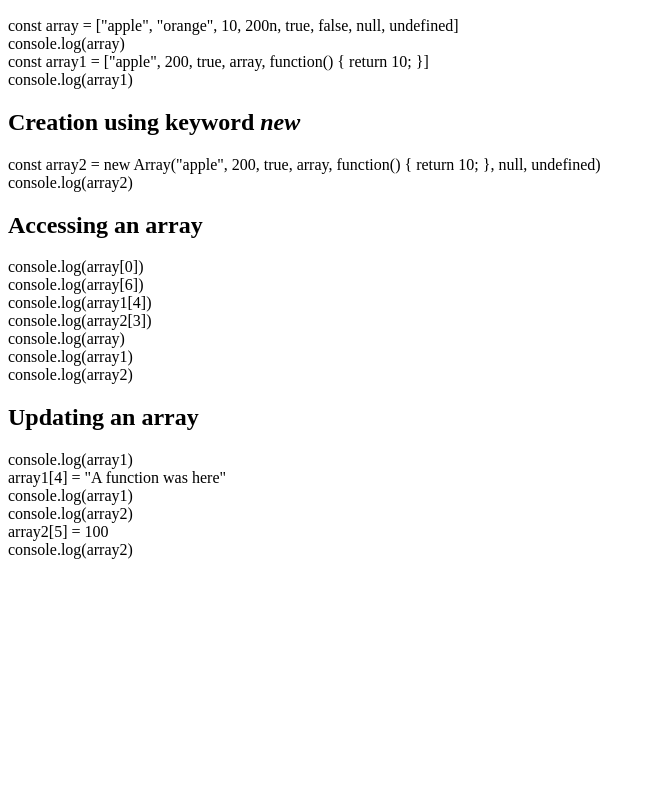
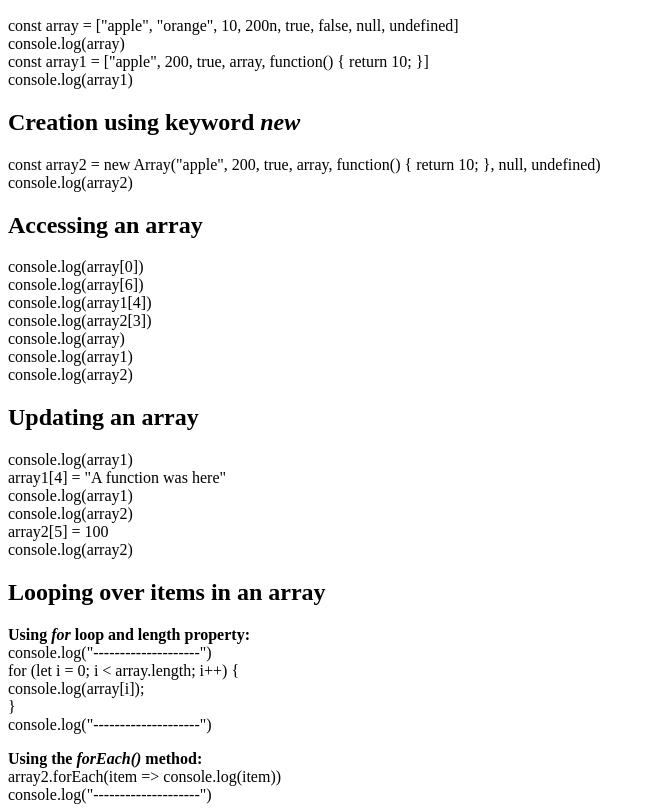
Before and after one commit to skyeoh/javascript-practice, a plain HTML site: page 06-arrays-and-loops/index.html in a window 1280 px wide. Shown: the part 110-922 px from the top of the page, without its empty margins (0-655 px from the left). Before the commit the page ends 800 px from the top, so only its background shows below. Drawn offline with Linux system fonts and the light colour scheme.

Commit message:
Add methods for looping over items in an array
Two methods are explored:
1) Using a for-loop and the array length
2) Using the method forEach()

```diff
--- a/06-arrays-and-loops/index.html
+++ b/06-arrays-and-loops/index.html
@@ -51,6 +51,22 @@
         <p>array2[5] = 100</p>
         <p>console.log(array2)</p>
 
+
+        <h2>Looping over items in an array</h2>
+
+        <p><strong>Using <em>for</em> loop and length property:</strong></p>
+        <p>console.log("--------------------")</p>
+        <p>for (let i = 0; i &lt array.length; i++) { </p>
+        <p>console.log(array[i]);</p>
+        <p>}</p>
+        <p>console.log("--------------------")</p>
+
+        <p style="margin-top: 1rem">
+            <strong>Using the <em>forEach()</em> method:</strong>
+        </p>
+        <p>array2.forEach(item => console.log(item))</p>
+        <p>console.log("--------------------")</p>
+
         <script src="./script.js"></script>
     </body>
 </html>
--- a/06-arrays-and-loops/script.js
+++ b/06-arrays-and-loops/script.js
@@ -24,3 +24,12 @@ console.log(array1);
 console.log(array2);
 array2[5] = 100;
 console.log(array2);
+
+console.log("--------------------");
+for (let i = 0; i < array.length; i++) {
+    console.log(array[i]);
+}
+console.log("--------------------");
+
+array2.forEach(item => console.log(item));
+console.log("--------------------");
```
